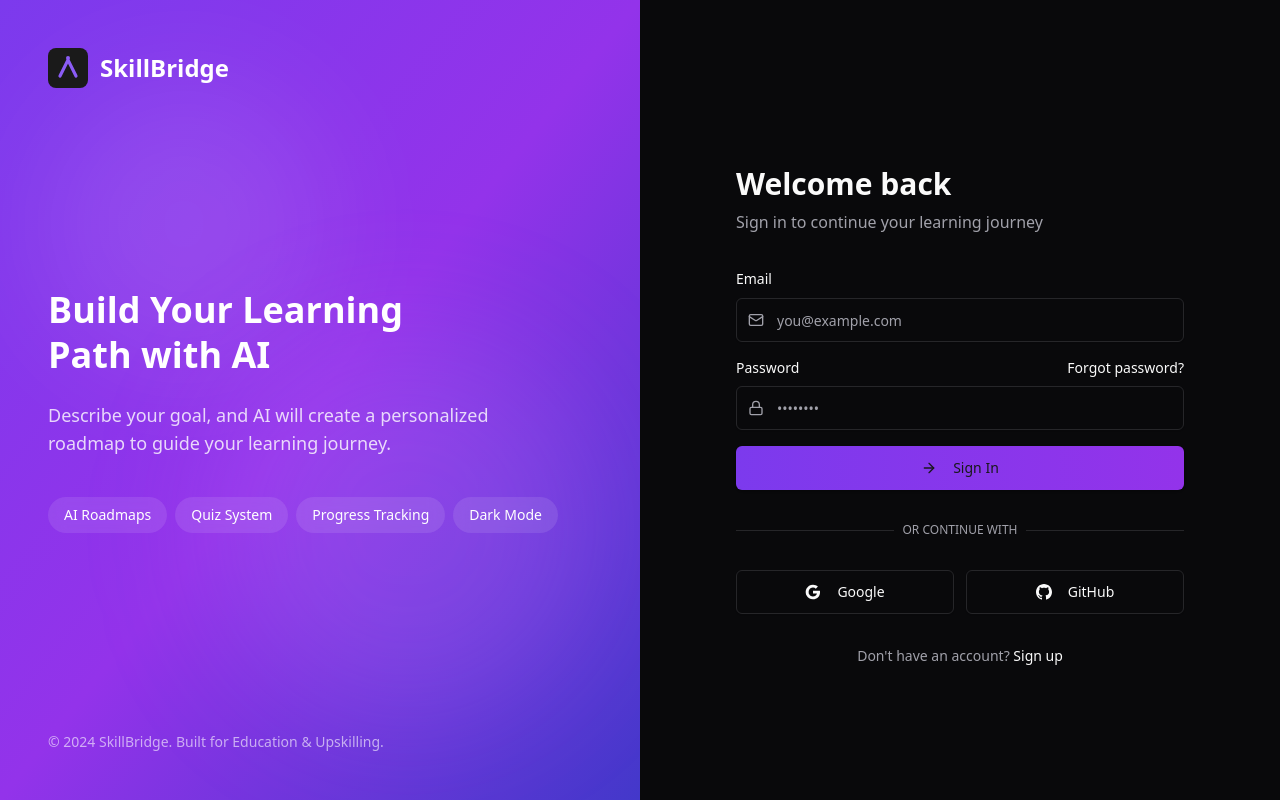
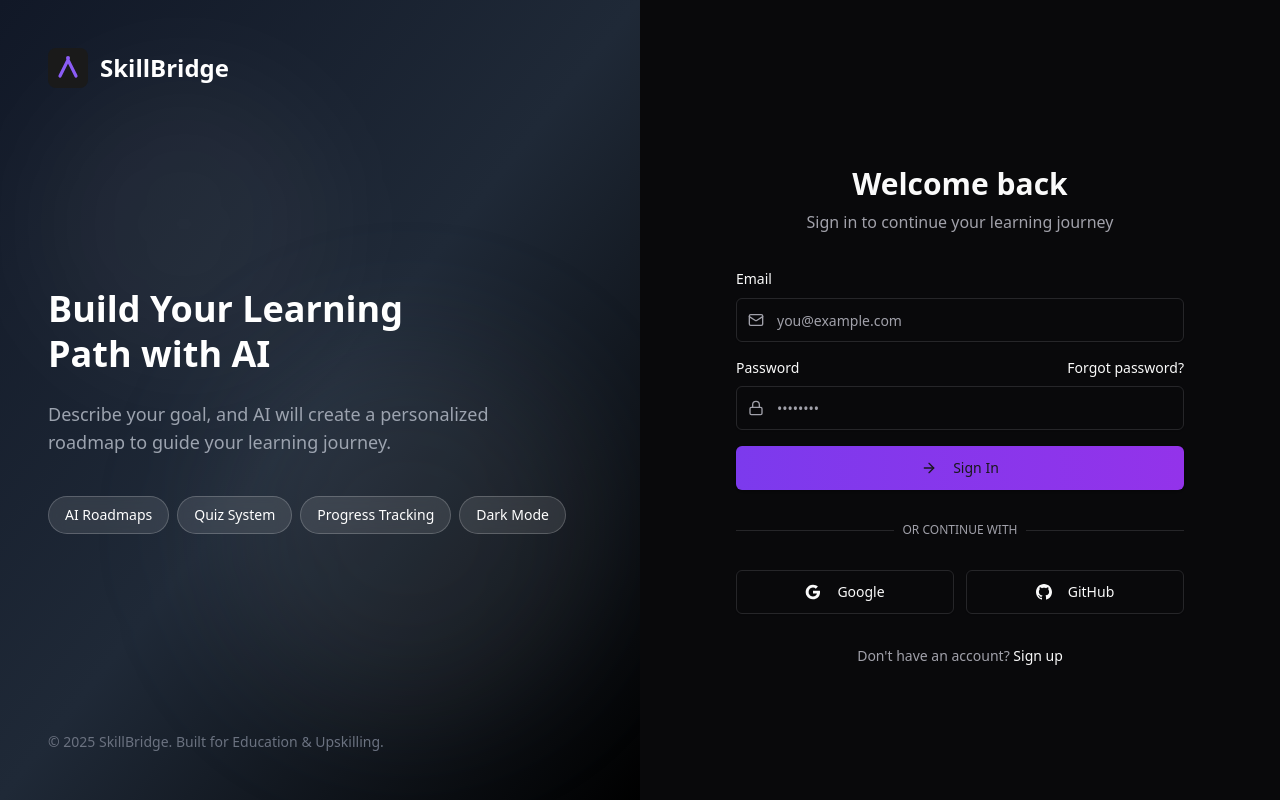
Before and after one commit to bagusardin25/SkillBridge-app, a React (Vite) app: page /login in a window 1280 px wide. Built offline with nearby package versions, Linux system fonts and the light colour scheme; no server answers; what zundo would draw is missing.

Commit message:
fix ui login & register

```diff
--- a/src/pages/LoginPage.tsx
+++ b/src/pages/LoginPage.tsx
@@ -97,11 +97,11 @@ export function LoginPage() {
 
   return (
     <div className="min-h-screen flex">
-      {/* Left Side - Gradient Background with Branding */}
-      <div className="hidden lg:flex lg:w-1/2 bg-gradient-to-br from-violet-600 via-purple-600 to-indigo-700 p-12 flex-col justify-between relative overflow-hidden">
+      {/* Left Side - Black & White Branding */}
+      <div className="hidden lg:flex lg:w-1/2 bg-gradient-to-br from-gray-900 via-gray-800 to-black p-12 flex-col justify-between relative overflow-hidden">
         {/* Decorative circles */}
-        <div className="absolute top-20 left-10 w-72 h-72 bg-white/10 rounded-full blur-3xl" />
-        <div className="absolute bottom-20 right-10 w-96 h-96 bg-purple-400/20 rounded-full blur-3xl" />
+        <div className="absolute top-20 left-10 w-72 h-72 bg-white/5 rounded-full blur-3xl" />
+        <div className="absolute bottom-20 right-10 w-96 h-96 bg-gray-400/10 rounded-full blur-3xl" />
 
         {/* Logo & Branding */}
         <div className="relative z-10">
@@ -117,7 +117,7 @@ export function LoginPage() {
             Build Your Learning<br />
             Path with AI
           </h1>
-          <p className="text-white/80 text-lg max-w-md">
+          <p className="text-gray-400 text-lg max-w-md">
             Describe your goal, and AI will create a personalized roadmap
             to guide your learning journey.
           </p>
@@ -127,7 +127,7 @@ export function LoginPage() {
             {["AI Roadmaps", "Quiz System", "Progress Tracking", "Dark Mode"].map((feature) => (
               <span
                 key={feature}
-                className="px-4 py-2 rounded-full bg-white/10 backdrop-blur text-white text-sm font-medium"
+                className="px-4 py-2 rounded-full bg-white/10 backdrop-blur text-white text-sm font-medium border border-white/20"
               >
                 {feature}
               </span>
@@ -136,21 +136,21 @@ export function LoginPage() {
         </div>
 
         {/* Footer */}
-        <div className="relative z-10 text-white/60 text-sm">
-          © 2024 SkillBridge. Built for Education & Upskilling.
+        <div className="relative z-10 text-gray-500 text-sm">
+          © 2025 SkillBridge. Built for Education & Upskilling.
         </div>
       </div>
 
       {/* Right Side - Login Form */}
       <div className="flex-1 flex items-center justify-center p-8 bg-background">
-        <div className="w-full max-w-md space-y-8">
+        <div className="w-full max-w-md space-y-8 mx-auto">
           {/* Mobile Logo */}
           <div className="lg:hidden flex items-center justify-center gap-2 text-foreground mb-8">
             <Logo size={40} />
             <span className="text-2xl font-bold">SkillBridge</span>
           </div>
 
-          <div className="text-center lg:text-left space-y-2">
+          <div className="text-center space-y-2">
             <h1 className="text-3xl font-bold">Welcome back</h1>
             <p className="text-muted-foreground">
               Sign in to continue your learning journey
--- a/src/pages/RegisterPage.tsx
+++ b/src/pages/RegisterPage.tsx
@@ -97,10 +97,10 @@ export function RegisterPage() {
   return (
     <div className="min-h-screen flex">
       {/* Left Side - Gradient Background with Branding */}
-      <div className="hidden lg:flex lg:w-1/2 bg-gradient-to-br from-emerald-600 via-teal-600 to-cyan-700 p-12 flex-col justify-between relative overflow-hidden">
+      <div className="hidden lg:flex lg:w-1/2 bg-gradient-to-br from-gray-900 via-gray-800 to-black p-12 flex-col justify-between relative overflow-hidden">
         {/* Decorative circles */}
-        <div className="absolute top-20 left-10 w-72 h-72 bg-white/10 rounded-full blur-3xl" />
-        <div className="absolute bottom-20 right-10 w-96 h-96 bg-teal-400/20 rounded-full blur-3xl" />
+        <div className="absolute top-20 left-10 w-72 h-72 bg-white/5 rounded-full blur-3xl" />
+        <div className="absolute bottom-20 right-10 w-96 h-96 bg-gray-400/10 rounded-full blur-3xl" />
 
         {/* Logo & Branding */}
         <div className="relative z-10">
@@ -124,8 +124,8 @@ export function RegisterPage() {
               { icon: BookOpen, text: "Curated learning resources" },
               { icon: Trophy, text: "Track progress & earn achievements" },
             ].map(({ icon: Icon, text }) => (
-              <div key={text} className="flex items-center gap-3 text-white/90">
-                <div className="h-8 w-8 rounded-lg bg-white/10 flex items-center justify-center">
+              <div key={text} className="flex items-center gap-3 text-gray-300">
+                <div className="h-8 w-8 rounded-lg bg-white/10 flex items-center justify-center border border-white/20">
                   <Icon className="h-4 w-4" />
                 </div>
                 <span>{text}</span>
@@ -135,21 +135,21 @@ export function RegisterPage() {
         </div>
 
         {/* Footer */}
-        <div className="relative z-10 text-white/60 text-sm">
-          © 2024 SkillBridge. Built for Education & Upskilling.
+        <div className="relative z-10 text-gray-500 text-sm">
+          © 2025 SkillBridge. Built for Education & Upskilling.
         </div>
       </div>
 
       {/* Right Side - Register Form */}
       <div className="flex-1 flex items-center justify-center p-8 bg-background">
-        <div className="w-full max-w-md space-y-6">
+        <div className="w-full max-w-md space-y-6 mx-auto">
           {/* Mobile Logo */}
           <div className="lg:hidden flex items-center justify-center gap-2 text-foreground mb-6">
             <Logo size={40} />
             <span className="text-2xl font-bold">SkillBridge</span>
           </div>
 
-          <div className="text-center lg:text-left space-y-2">
+          <div className="text-center space-y-2">
             <h1 className="text-3xl font-bold">Create an account</h1>
             <p className="text-muted-foreground">
               Start your learning journey with SkillBridge
```
Also changed, not shown: 1 other file (tests, documents, lock files or other folders).
